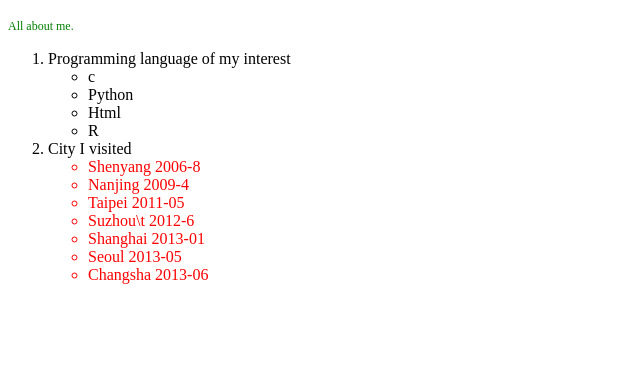
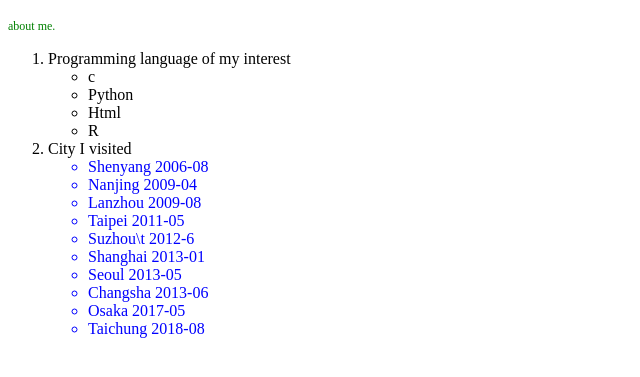
Before and after one commit to iguochao/iguochao.github.io, a plain HTML site: page about.html in a window 1280 px wide. Shown: the part 61-438 px from the top of the page, without its empty margins (0-640 px from the left). Drawn offline with Linux system fonts and the light colour scheme.

Commit message:
Update about.html

```diff
--- a/about.html
+++ b/about.html
@@ -1,11 +1,12 @@
 <!DOCTYPE html>
 <html>
 	<head>
-		<title>okxy</title>
+		<title>About</title>
 	</head>
+
 	<body>
         <h1>Hello World</h1>
-        <p style="color: green; font-size:12px">All about me.</p>
+        <p style="color: green; font-size:12px">about me.</p>
         <ol>
 		<li>Programming language of my interest
 			<ul>
@@ -15,16 +16,17 @@
 				<li>R</li>
 			</ul>
 		<li >City I visited
-			  <ul style="color:red">
-   			    <li>Shenyang 2006-8</li>
-			    <li>Nanjing 2009-4</li>
+			<ul style="color:blue">
+				<li>Shenyang 2006-08</li>
+				<li>Nanjing 2009-04</li>
+				<li>Lanzhou 2009-08</li>
 				<li>Taipei 2011-05</li>
 				<li>Suzhou\t 2012-6</li>
 				<li>Shanghai 2013-01</li>
 				<li>Seoul 2013-05</li>
 				<li>Changsha 2013-06</li>
-
-
+				<li>Osaka 2017-05</li>
+				<li>Taichung 2018-08</li>
 			  </ul>
       </li>
 
```
Lines whose indentation alone changed are shown as unchanged.
